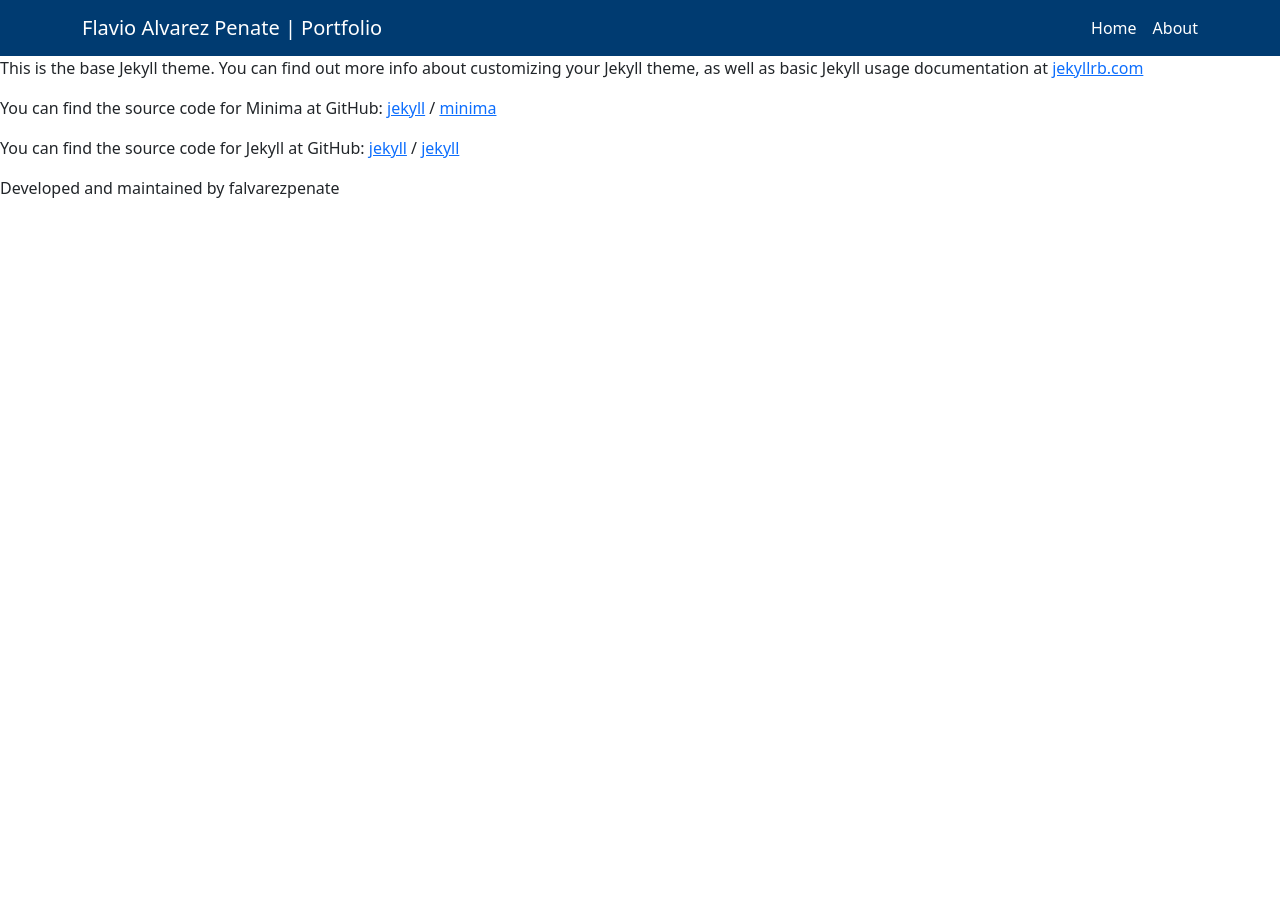
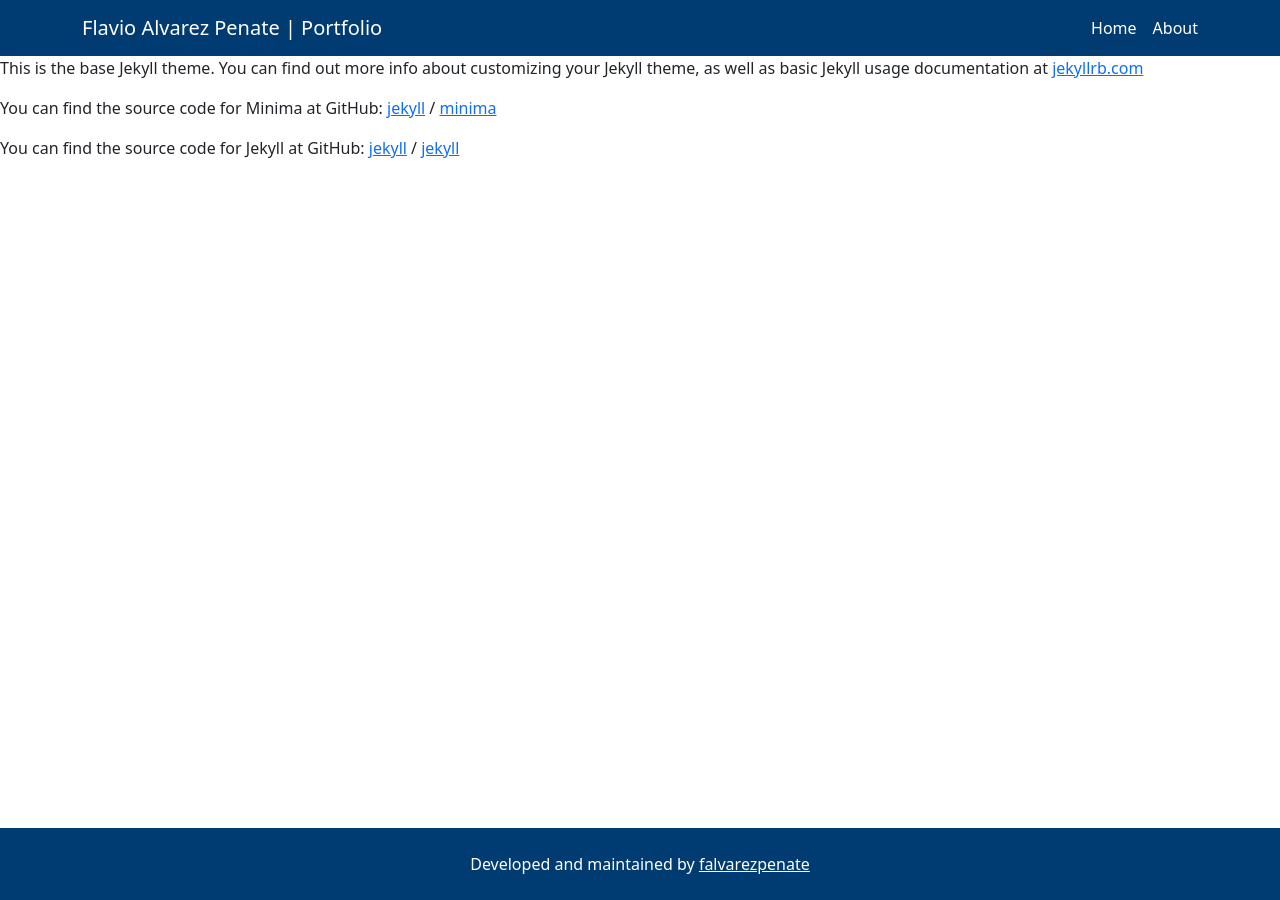
Before and after one commit to falvarezpenate/my-projects-site, a Jekyll site: the page built from about.markdown, in a window 1280 px wide. Built offline with Jekyll 4.4.1, drawn with Linux system fonts in a browser that asks for light colours.

Commit message:
started implementing footer

```diff
--- a/_includes/footer.html
+++ b/_includes/footer.html
@@ -1 +1,14 @@
-<p>Developed and maintained by {{site.github_username}}</p>
+<footer class="site-footer text-white py-4" style="background-color: #003b71;">
+	<div class="container">
+		<div class="row">
+			<div class="col text-center">
+				<p class="site-footer__credit mb-0">
+			Developed and maintained by
+			<a class="text-white" href="https://github.com/{{ site.github_username }}" target="_blank" rel="noopener noreferrer">
+				{{ site.github_username }}
+			</a>
+				</p>
+			</div>
+		</div>
+	</div>
+</footer>
--- a/_layouts/wrapper.html
+++ b/_layouts/wrapper.html
@@ -6,9 +6,11 @@
 		<meta name="viewport" content="width=device-width, initial-scale=1">
 		<title>{{ site.title | default: site.title }}</title>
 	</head>
-	<body>
+	<body class="d-flex flex-column min-vh-100">
         {% include header.html %}
-		{{ content }}
+		<main class="flex-grow-1">
+			{{ content }}
+		</main>
         {% include footer.html %}
 		<script src="https://cdn.jsdelivr.net/npm/bootstrap@5.3.3/dist/js/bootstrap.bundle.min.js" integrity="sha384-YvpcrYf0tY3lHB60NNkmXc5s9fDVZLESaAA55NDzOxhy9GkcIdslK1eN7N6jIeHz" crossorigin="anonymous"></script>
 	</body>
```
